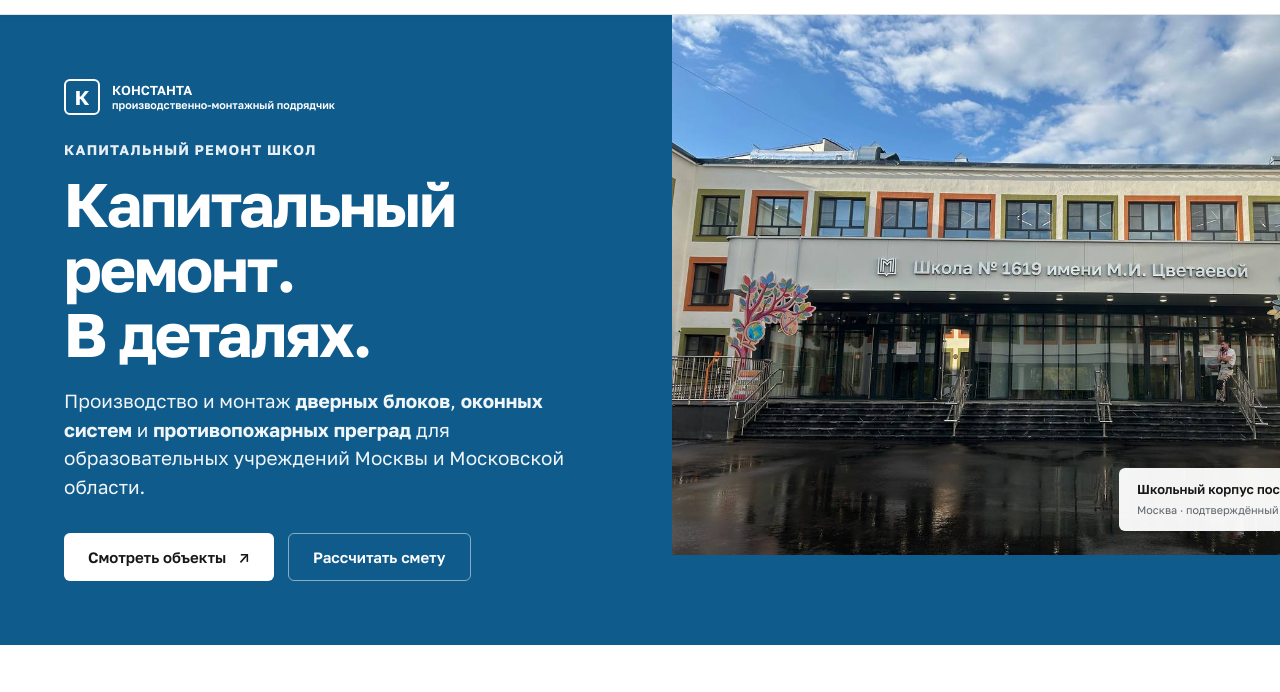
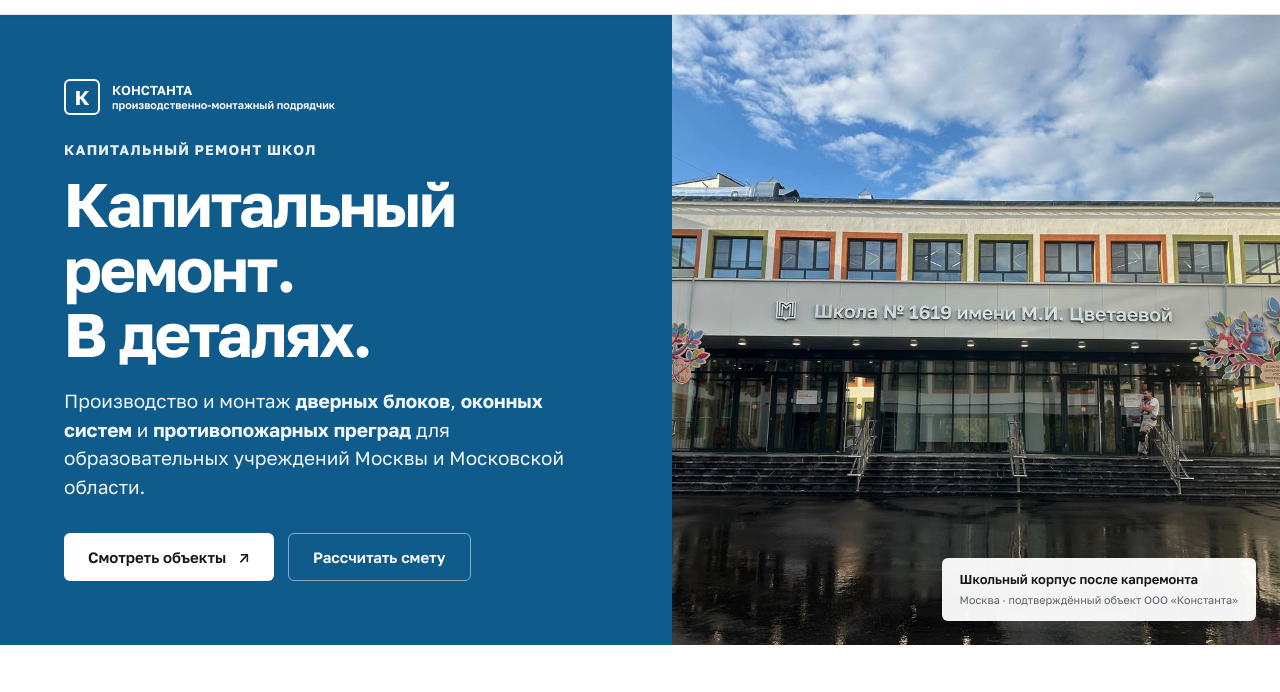
Before and after one commit to SGdupreeh/konstanta, a plain HTML site: page index.html in a window 1280 px wide. Shown: the part 69-761 px from the top of the page. Drawn offline with Linux system fonts and the light colour scheme.

Commit message:
fix(hero): eliminate photo overflow with minmax grid tracks and absolute object-fit

```diff
--- a/styles.css
+++ b/styles.css
@@ -511,9 +511,11 @@
 .mos-hero {
   min-height: 540px;
   display: grid;
-  grid-template-columns: 1.05fr 0.95fr;
+  grid-template-columns: minmax(0, 1.05fr) minmax(0, 0.95fr);
   background: var(--blue);
   color: var(--white);
+  overflow: hidden;
+  position: relative;
 }
 
 .hero-copy {
@@ -522,6 +524,7 @@
   justify-content: center;
   align-items: flex-start;
   padding: clamp(40px, 5vw, 70px) clamp(24px, 5vw, 70px);
+  min-width: 0;
 }
 
 .hero-sign {
@@ -601,17 +604,24 @@
 }
 
 .hero-photo {
+  position: relative;
+  width: 100%;
+  height: 100%;
   min-height: 540px;
-  aspect-ratio: 16 / 11;
-  position: relative;
+  min-width: 0;
   overflow: hidden;
   background: #cde8ed;
 }
 
 .hero-photo img {
+  position: absolute;
+  top: 0;
+  left: 0;
   width: 100%;
   height: 100%;
   object-fit: cover;
+  object-position: center;
+  display: block;
 }
 
 .photo-note {
@@ -2847,10 +2857,13 @@
 
   .mos-hero {
     grid-template-columns: 1fr;
+    min-height: auto;
   }
 
   .hero-photo {
     min-height: 320px;
+    height: 340px;
+    width: 100%;
   }
 
   .metrics-bar {
```
Also changed, not shown: assets/screenshots/13_privacy_policy.png, 1 other file.
